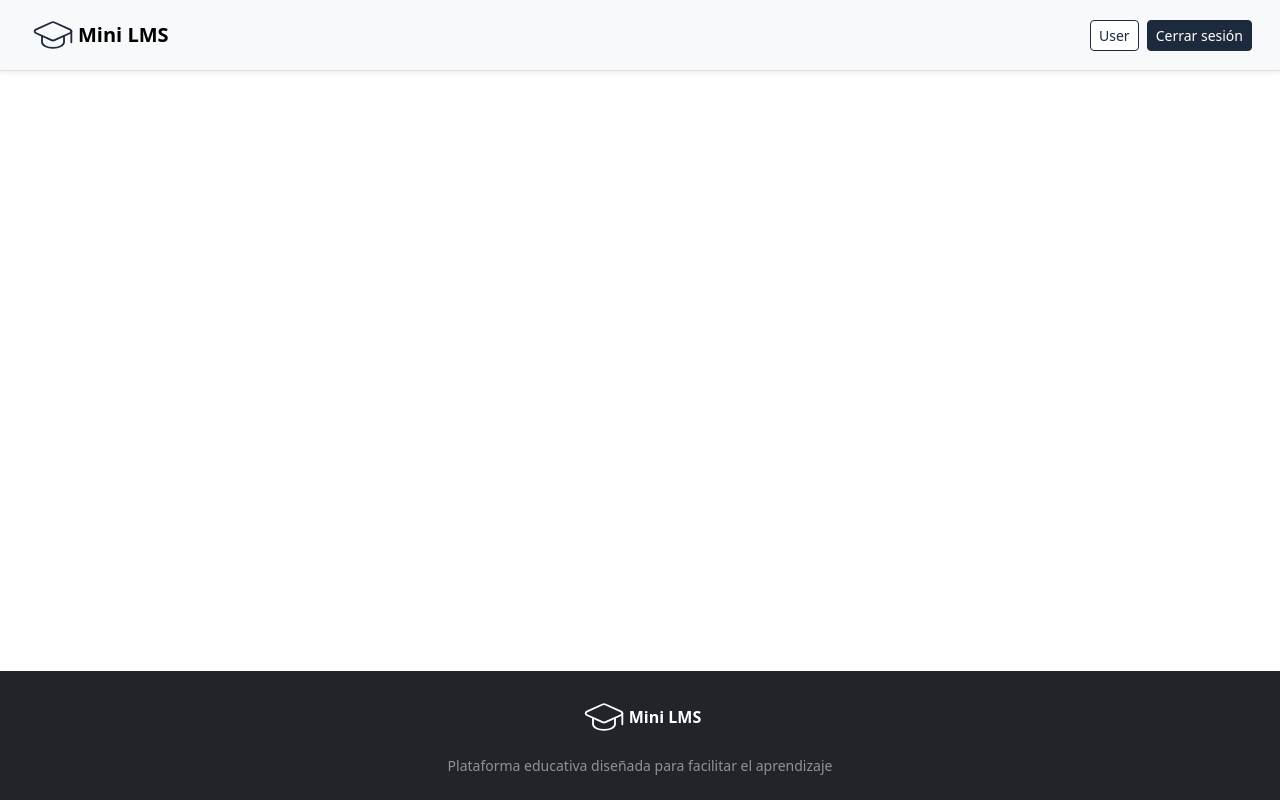
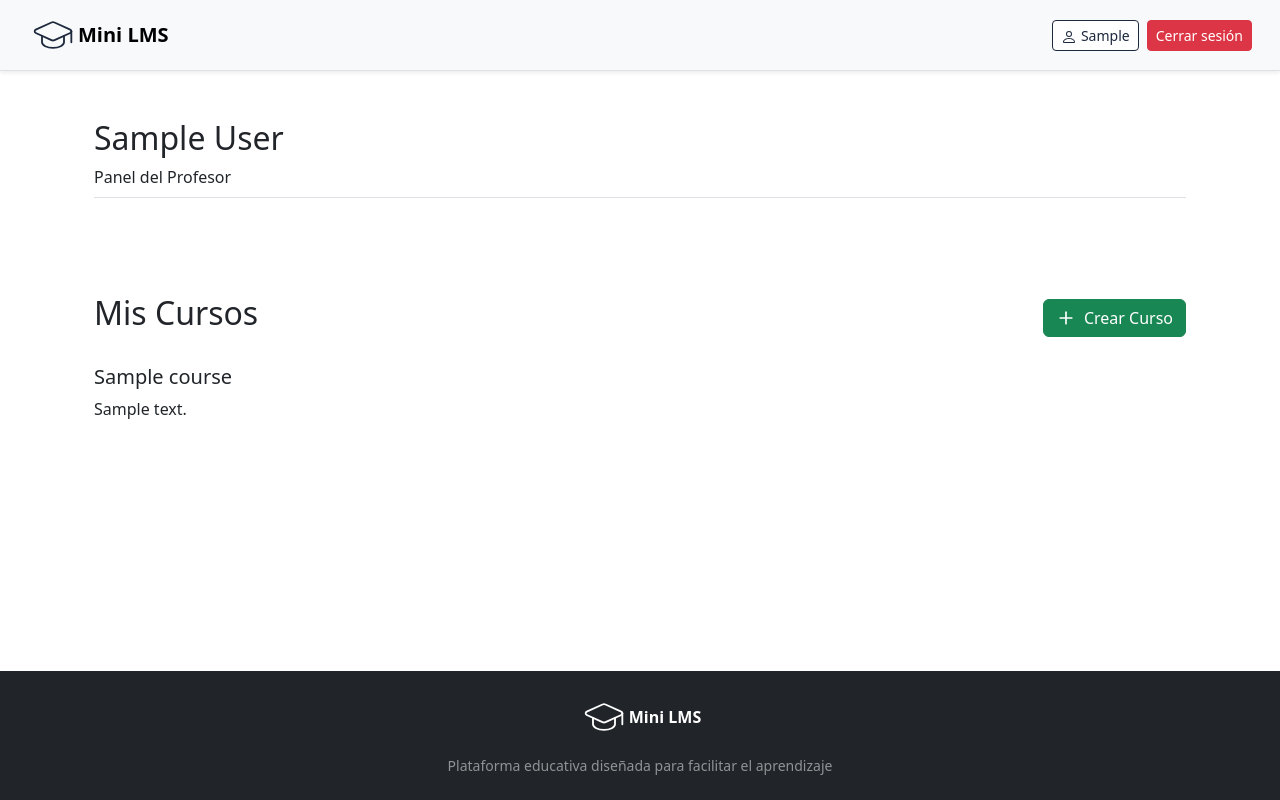
Before and after one commit to 3acarbonell/MiniLMS, a Django app: page /teacher/dashboard/ in a window 1280 px wide. Run offline with Django 5.2, Linux system fonts and the light colour scheme; a user stored in the database is signed in; tables that the repository leaves empty hold one stand-in row (values such as "Sample post").

Commit message:
show courses and name of teacher

```diff
--- a/core/templates/core/dashboard/teacher/board_teacher.html
+++ b/core/templates/core/dashboard/teacher/board_teacher.html
@@ -46,15 +46,57 @@
                 <span class="fw-bold text-truncate">Mini LMS</span>
             </a>
 
-            <div class="d-flex gap-2 flex-shrink-0">
-                <a href="#" class="btn btn-outline btn-sm btn-login">User</a>
-                <a href="{% url 'core:logout' %}" class="btn btn-sm btn-sing-up">Cerrar sesión</a>
+            <div class="d-flex gap-2 flex-shrink-0 text-center align-items-center">
+                <a href="#" class="btn btn-outline btn-sm btn-login">
+                    <svg xmlns="http://www.w3.org/2000/svg" width="16" height="16" fill="currentColor"
+                        class="bi bi-person" viewBox="0 0 16 16">
+                        <path
+                            d="M8 8a3 3 0 1 0 0-6 3 3 0 0 0 0 6m2-3a2 2 0 1 1-4 0 2 2 0 0 1 4 0m4 8c0 1-1 1-1 1H3s-1 0-1-1 1-4 6-4 6 3 6 4m-1-.004c-.001-.246-.154-.986-.832-1.664C11.516 10.68 10.289 10 8 10s-3.516.68-4.168 1.332c-.678.678-.83 1.418-.832 1.664z" />
+                    </svg>
+                    {{ user.first_name }}
+                </a>
+
+                <form action="{% url 'core:logout' %}" method="POST" class="d-inline">
+                    {% csrf_token %}
+                    <button type="submit" class="btn btn-danger btn-sm">Cerrar sesión</button>
+                </form>
             </div>
 
         </div>
     </nav>
 
+    <header>
+        <div class="container px-4 py-5">
+            <div class="pb-2 border-bottom">
+                <h2>{{ user.first_name }} {{ user.last_name }}</h2>
+                <span>Panel del {{ user.get_role_display }}</span>
+            </div>
+        </div>
+    </header>
+
     <main class="flex-grow-1">
+        <div class="container px-4 py-5">
+            <div class="d-flex justify-content-between align-items-center mb-4">
+                <h2>Mis Cursos</h2>
+                <a href="{% url 'core:course_form' %}" class="btn btn-success d-flex align-items-center gap-2">
+                    <svg xmlns="http://www.w3.org/2000/svg" width="20" height="20" viewBox="0 0 24 24" fill="none"
+                        stroke="currentColor" stroke-width="2" stroke-linecap="round" stroke-linejoin="round">
+                        <line x1="12" y1="5" x2="12" y2="19"></line>
+                        <line x1="5" y1="12" x2="19" y2="12"></line>
+                    </svg>
+                    Crear Curso
+                </a>
+            </div>
+
+            <div>
+                {% for course in courses %}
+                <h5>{{ course.title }}</h5>
+                <p>{{ course.description}}</p>
+                {% empty %}
+                <p>Aún no has creado ningún curso. ¡Crea el primero!</p>
+                {% endfor %}
+            </div>
+        </div>
     </main>
 
     <footer class="bg-dark text-white py-4">
@@ -72,7 +114,6 @@
                 <span class="fw-bold text-truncate">Mini LMS</span>
             </div>
 
-
             <div>
                 <p class="mb-0 small text-white-50">
                     Plataforma educativa diseñada para facilitar el aprendizaje
```
